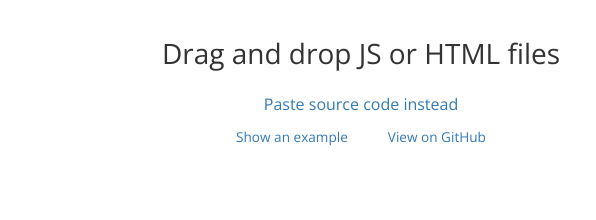
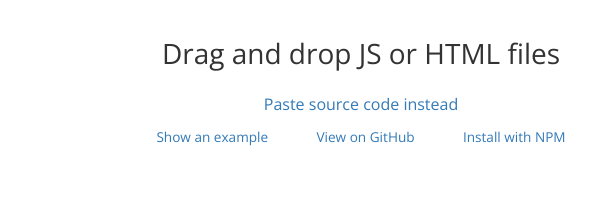
Before and after one commit to patik/xmltojsdoc, a website: page index.html in a window 1280 px wide. Shown: the part 118-338 px from the top of the page, 279-875 px from the left. Drawn offline with nearby package versions, Linux system fonts and the light colour scheme.

Commit message:
Added NPM link

```diff
--- a/index.html
+++ b/index.html
@@ -116,7 +116,13 @@
                 <p class="text-center"><a role="button" class="paste-button">Paste source code instead</a></p>
             </div>
             <div class="row">
-                <p class="text-center"><small><a role="button" class="example-button">Show an example</a></small><span class="spacer"></span><small><a href="https://github.com/patik/xmltojsdoc">View on GitHub</a></small></p>
+                <p class="text-center">
+                    <small><a role="button" class="example-button">Show an example</a></small>
+                    <span class="spacer"></span>
+                    <small><a href="https://github.com/patik/xmltojsdoc">View on GitHub</a></small>
+                    <span class="spacer"></span>
+                    <small><a href="https://www.npmjs.com/package/xmltojsdoc">Install with NPM</a></small>
+                </p>
             </div>
         </div>
         <div class="row hidden">
```
